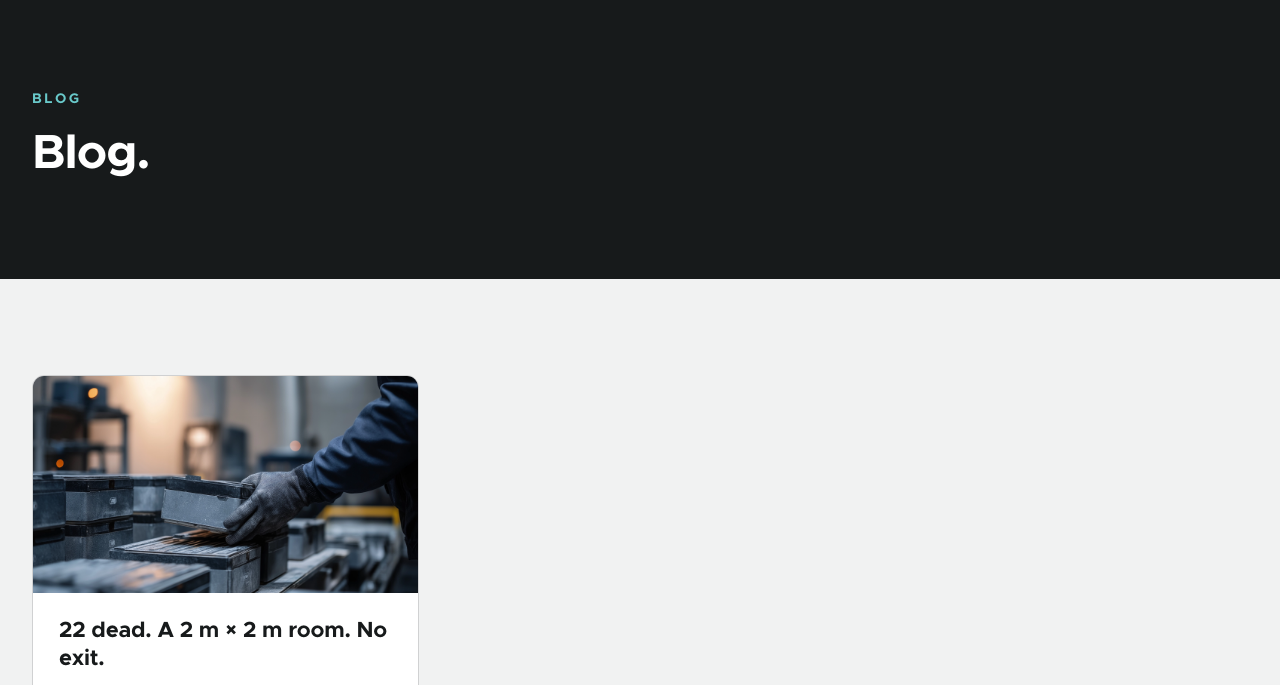
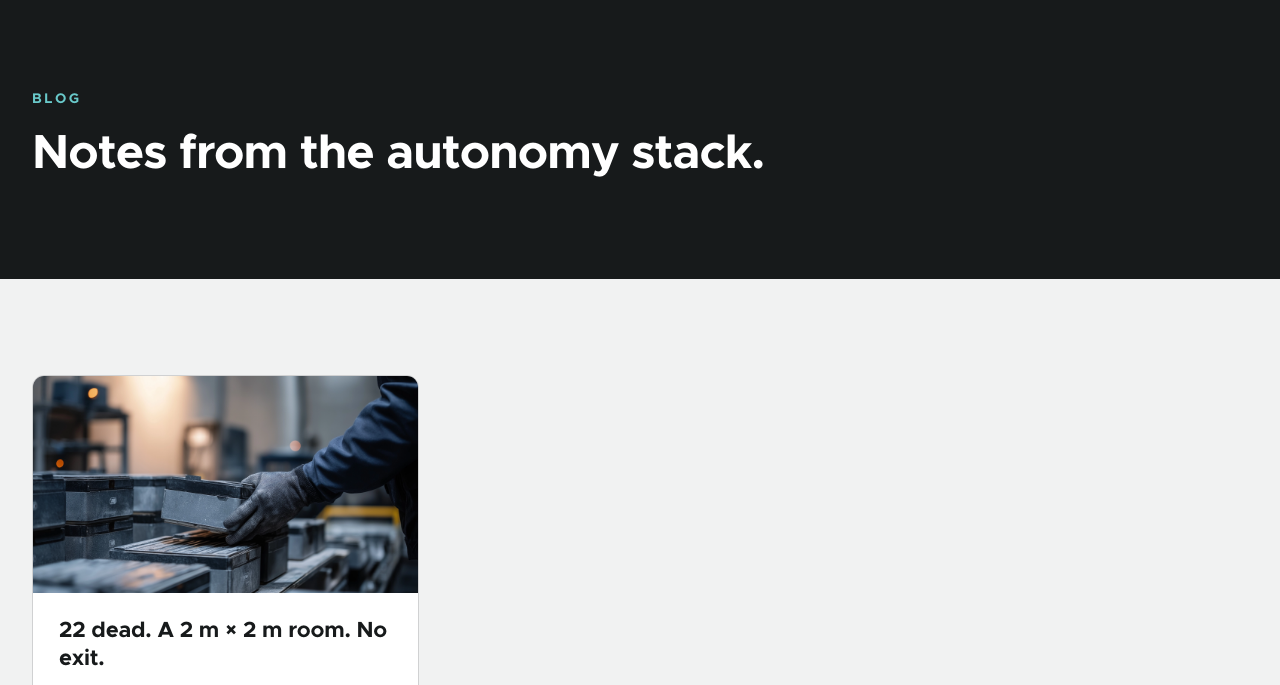
Before and after one commit to FusionMedia-78/NOA, a plain HTML site: page blog.html in a window 1280 px wide. Shown: the part 110-795 px from the top of the page. Drawn offline with nearby package versions, Linux system fonts and the light colour scheme.

Commit message:
Blog: rename H1 to 'Notes from the autonomy stack.'

```diff
--- a/blog.html
+++ b/blog.html
@@ -177,7 +177,7 @@
 <section class="page-hero">
   <div class="page-hero__inner">
     <span class="page-hero__eyebrow">Blog</span>
-    <h1>Blog.</h1>
+    <h1>Notes from the autonomy stack.</h1>
   </div>
 </section>
 
```
